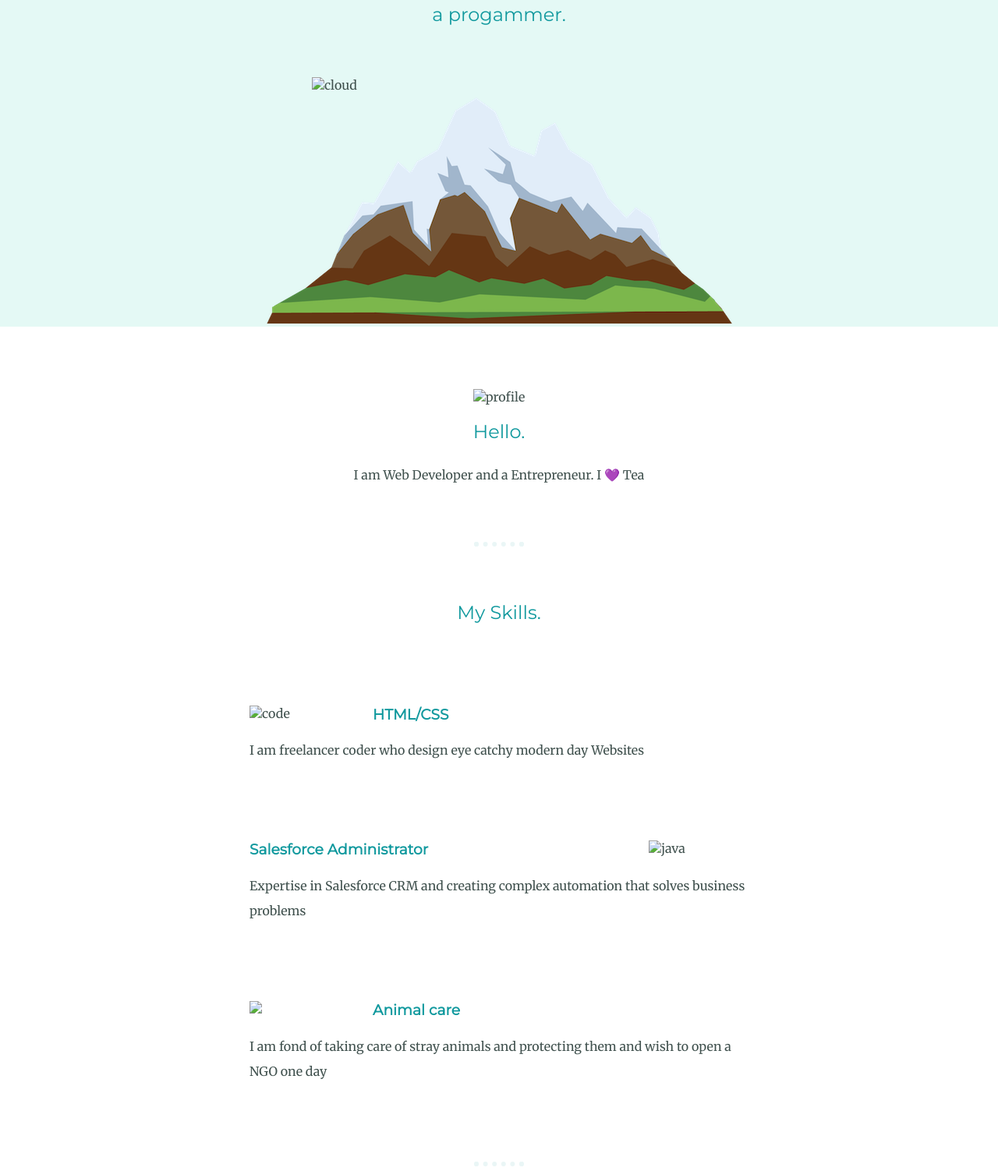
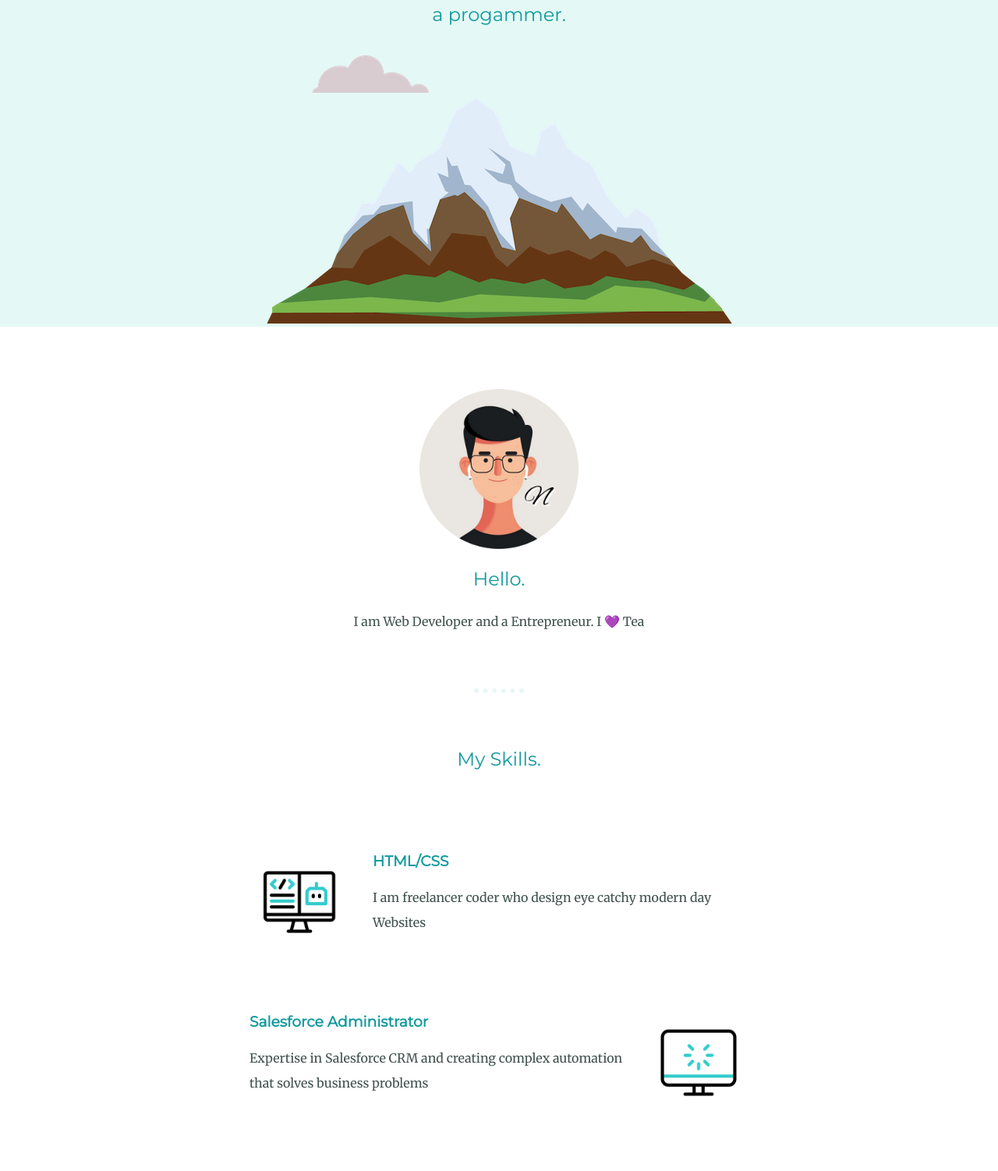
Before and after one commit to neel-02/My-portfolio, a plain HTML site: page index.html in a window 1280 px wide. Shown: the part 261-1763 px from the top of the page at 78% size. Drawn offline with Linux system fonts and the light colour scheme; files that its build step writes are made by us from their sources; files whose address does not match are found by name; a web font is replaced by a local one.

Commit message:
Update index.html

```diff
--- a/index.html
+++ b/index.html
@@ -3,7 +3,7 @@
 <head>
     <meta charset="utf-8">
     <title>Neel</title>
-    <link rel="stylesheet" href="css/style.css">
+    <link rel="stylesheet" href="style.css">
     <link rel="icon" href="favicon.png">
     <link rel="preconnect" href="https://fonts.googleapis.com">
     <link rel="preconnect" href="https://fonts.gstatic.com" crossorigin>
@@ -13,16 +13,16 @@
 <body>
 
     <div class="top-container">
-        <img class ="top-cloud" src="images/cloud.png" alt="cloud">
+        <img class ="top-cloud" src="cloud.png" alt="cloud">
         <h1 class="neel">I am Neel.</h1>
         <h2 class="neel"> a progammer.</h2>
-        <img class ="bottom-cloud" src="images/cloud.png" alt="cloud">
+        <img class ="bottom-cloud" src="cloud.png" alt="cloud">
         <img  src="images/mountain.png" alt="cloud">
     </div>
 
     <div class="middle-container">
             <div class="profile">
-              <img class="profile" src="images/profile.png" alt="profile">
+              <img class="profile" src="profile.png" alt="profile">
               <h2>Hello.</h2>
               <p>I am Web Developer and a Entrepreneur. I 💜 Tea </p>
             </div>
@@ -32,13 +32,13 @@
          <div class="skills">
             <h2>My Skills.</h2>
              <div class="skill-row">
-                <img class="code-image" src="images/coding.gif" alt="code">
+                <img class="code-image" src="coding.gif" alt="code">
                 <h3>HTML/CSS</h3>
                  <p >I am freelancer coder who design eye catchy modern day Websites</p>
              </div>
 
              <div class="skill-row">
-                <img class="admin-image" src="images/loading.gif" alt="java">
+                <img class="admin-image" src="loading.gif" alt="java">
                <h3>Salesforce Administrator</h3>
                <p >Expertise in Salesforce CRM and creating complex automation that solves business problems</p>
             </div>
@@ -47,7 +47,7 @@
 
 
          <div class="skill-row">
-            <img class="animal-image" src="images/emergency.gif">
+            <img class="animal-image" src="emergency.gif">
             <h3>Animal care</h3>
             <p>I am fond of taking care of stray animals and protecting them and wish to open a NGO one day</p>
           </div>
```
